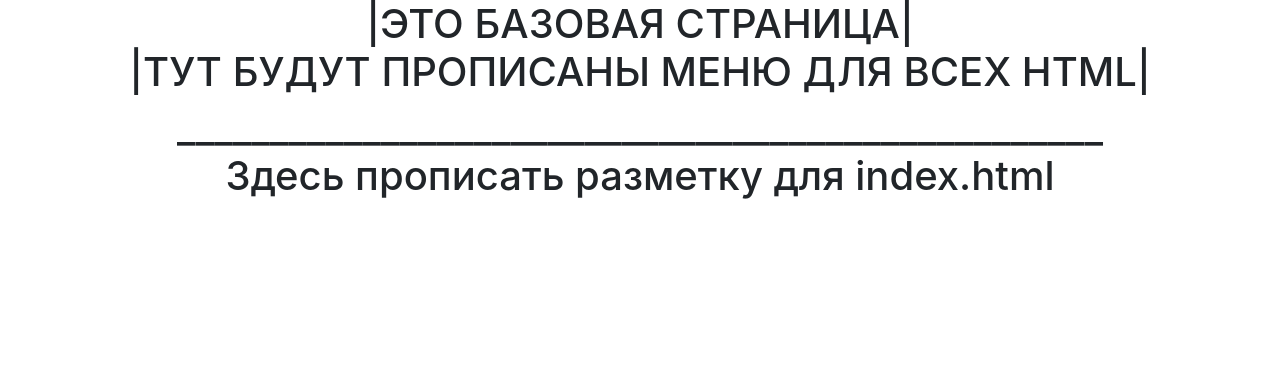
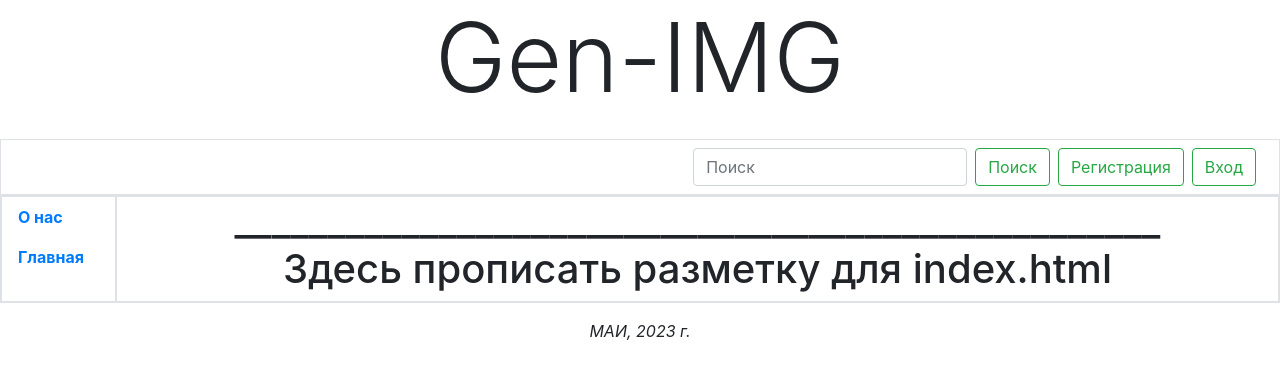
Before and after one commit to AlexeyNikitin01/igbk, a Django app: page / in a window 1280 px wide. Shown: the top 379 px of the page. Run offline with Django 4.2, Linux system fonts and the light colour scheme; some libraries are stand-ins or nearby versions.

Commit message:
base.html+delete__pycache__

```diff
--- a/igbk/templates/base.html
+++ b/igbk/templates/base.html
@@ -13,11 +13,46 @@
     {% bootstrap_javascript jquery='slim' %}
 </head>
 <body class="container-fluid">
-    <div class="h1 text-center">
-        |ЭТО БАЗОВАЯ СТРАНИЦА| <br>
-        |ТУТ БУДУТ ПРОПИСАНЫ МЕНЮ ДЛЯ ВСЕХ HTML|
+    <h1 class="display-1 text-center container mb-4 ">Gen-IMG</h1>
+    <div class="row">
+        <ul class="col nav justify-content-end border">
+            <li class="nav-item">
+                <form action="#" method="get" class="form-inline my-2 my-lg-0">
+                  <input name="q" type="text" class="form-control mr-sm-2" placeholder="Поиск" aria-label="Поиск">
+                  <button class="btn btn-outline-success my-2 my-sm-2 mr-2" type="submit">Поиск</button>
+                </form>
+            </li>
+            <li class="nav-item">
+                <a class="btn btn-outline-success my-2 my-sm-2 mr-2" href="#">Регистрация</a>
+            </li>
+            {% if user.is_authenticated %}
+            <li class="nav-item dropdown">
+                <a class="btn btn-outline-success my-2 my-sm-2 mr-2 dropdown-toggle" data-toggle="dropdown" href="#" role="button"
+                       aria-haspopup="true" aria-expanded="false">Профиль</a>
+                <div class="dropdown-menu">
+                    <a class="dropdown-item" href="#">Профиль</a>
+                    <div class="dropdown-driver border"></div>
+                    <a class="dropdown-item" href="#">Выйти</a>
+                </div>
+            </li>
+            {% else %}
+            <li class="nav-item"><a href="#" class="btn btn-outline-success my-2 my-sm-2 mr-2">Вход</a></li>
+            {% endif %}
+        </ul>
     </div>
-    {% block content %}
-    {% endblock %}
+    <div class="row border">
+        <nav class="col-md-auto nav flex-column border">
+            <a class="nav-link root font-weight-bold" href="#">О нас</a>
+            <a class="nav-link root font-weight-bold" href="#">Главная</a>
+        </nav>
+        <section class="col border ру-2">
+            {% bootstrap_messages %}
+            {% block content %}
+            {% endblock %}
+        </section>
+    </div>
+    <footer class="mt-3">
+        <p class="text-center font-italic">МАИ, 2023 г.</p>
+    </footer>
 </body>
 </html>
```
